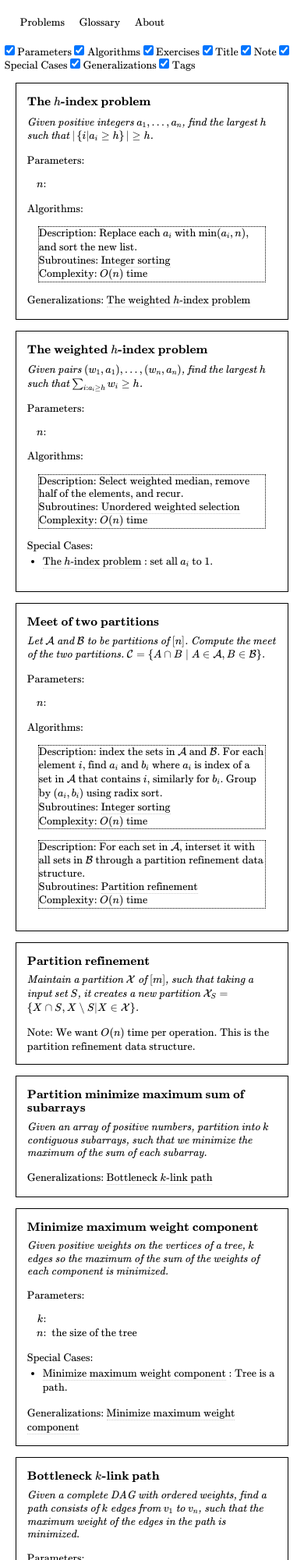
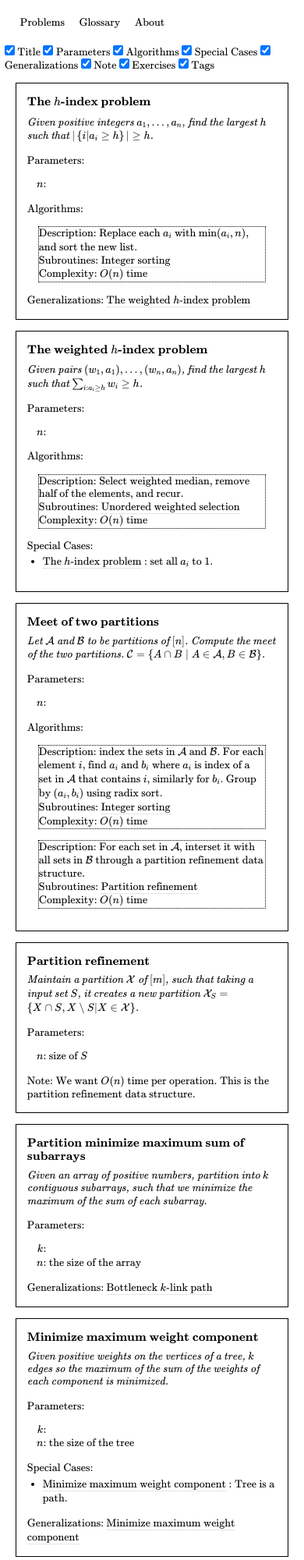
Before and after one commit to chaoxu/algoprob, a plain HTML site: page index.html in a window 390 px wide. Shown: the top 2000 px of the page at 78% size. Drawn offline with nearby package versions, Linux system fonts and the light colour scheme.

Commit message:
Publish.

```diff
--- a/default.css
+++ b/default.css
@@ -323,10 +323,7 @@ ul.inline {
 }
 .parameters dd {
     float: left;
-    margin-inline-start:0;
-}
-.parameters dd::before {
-    content:"\00a0";
+    margin: 0;
 }
 .parameters dl:after {content:"";display:table;clear:both;}
 /* Global content control
--- a/glossary.html
+++ b/glossary.html
@@ -59,32 +59,32 @@
     gtag('js', new Date());
     gtag('config', 'UA-4171915-4');
   </script>
-  <link rel="stylesheet" href="default.css?ver=1549269059">
+  <link rel="stylesheet" href="default.css?ver=1549277813">
 </head>
 <body>
 <div class="container">
 <nav class="hide-on-print">
   <ul>
-    <li><a href="../">Problems</a></li>
+    <li><a href=".">Problems</a></li>
     <li><a href="glossary.html">Glossary</a></li>
     <li><a href="https://github.com/chaoxu/algoprob">About</a></li>
   </ul>
 </nav>
 <form>
+  <input type="checkbox" name="show" value="title"  id="toggle-title" checked>
+  <label for="toggle-title">Title</label>
   <input type="checkbox" name="show" value="parameters"  id="toggle-parameters" checked>
   <label for="toggle-parameters">Parameters</label>
   <input type="checkbox" name="show" value="algorithms"  id="toggle-algorithms" checked>
   <label for="toggle-algorithms">Algorithms</label>
-  <input type="checkbox" name="show" value="exercises" id="toggle-exercises" checked>
-  <label for="toggle-exercises">Exercises</label>
-  <input type="checkbox" name="show" value="title"  id="toggle-title" checked>
-  <label for="toggle-title">Title</label>
-  <input class="inline" type="checkbox" name="show" value="note"  id="toggle-note" checked>
-  <label for="toggle-note">Note</label>
   <input class="inline" type="checkbox" name="show" value="children" id="toggle-children" checked>
   <label for="toggle-children">Special Cases</label>
   <input class="inline" type="checkbox" name="show" value="parents" id="toggle-parents" checked>
   <label for="toggle-parents">Generalizations</label>
+  <input class="inline" type="checkbox" name="show" value="note"  id="toggle-note" checked>
+  <label for="toggle-note">Note</label>
+  <input type="checkbox" name="show" value="exercises" id="toggle-exercises" checked>
+  <label for="toggle-exercises">Exercises</label>
   <input class="inline" type="checkbox" name="show" value="tags"  id="toggle-tags" checked>
   <label for="toggle-tags">Tags</label>
 </form>
--- a/index.html
+++ b/index.html
@@ -61,32 +61,32 @@ Algorithmic Problems
     gtag('js', new Date());
     gtag('config', 'UA-4171915-4');
   </script>
-  <link rel="stylesheet" href="default.css?ver=1549269059">
+  <link rel="stylesheet" href="default.css?ver=1549277813">
 </head>
 <body>
 <div class="container">
 <nav class="hide-on-print">
   <ul>
-    <li><a href="../">Problems</a></li>
+    <li><a href=".">Problems</a></li>
     <li><a href="glossary.html">Glossary</a></li>
     <li><a href="https://github.com/chaoxu/algoprob">About</a></li>
   </ul>
 </nav>
 <form>
+  <input type="checkbox" name="show" value="title"  id="toggle-title" checked>
+  <label for="toggle-title">Title</label>
   <input type="checkbox" name="show" value="parameters"  id="toggle-parameters" checked>
   <label for="toggle-parameters">Parameters</label>
   <input type="checkbox" name="show" value="algorithms"  id="toggle-algorithms" checked>
   <label for="toggle-algorithms">Algorithms</label>
-  <input type="checkbox" name="show" value="exercises" id="toggle-exercises" checked>
-  <label for="toggle-exercises">Exercises</label>
-  <input type="checkbox" name="show" value="title"  id="toggle-title" checked>
-  <label for="toggle-title">Title</label>
-  <input class="inline" type="checkbox" name="show" value="note"  id="toggle-note" checked>
-  <label for="toggle-note">Note</label>
   <input class="inline" type="checkbox" name="show" value="children" id="toggle-children" checked>
   <label for="toggle-children">Special Cases</label>
   <input class="inline" type="checkbox" name="show" value="parents" id="toggle-parents" checked>
   <label for="toggle-parents">Generalizations</label>
+  <input class="inline" type="checkbox" name="show" value="note"  id="toggle-note" checked>
+  <label for="toggle-note">Note</label>
+  <input type="checkbox" name="show" value="exercises" id="toggle-exercises" checked>
+  <label for="toggle-exercises">Exercises</label>
   <input class="inline" type="checkbox" name="show" value="tags"  id="toggle-tags" checked>
   <label for="toggle-tags">Tags</label>
 </form>
@@ -194,6 +194,12 @@ Algorithmic Problems
     <div class="description">
       Maintain a partition <span class="math">\mathcal{X}</span> of <span class="math">[m]</span>, such that taking a input set <span class="math">S</span>, it creates a new partition <span class="math">\mathcal{X}_S = \set{ X\cap S, X\setminus S |X\in \mathcal{X} }</span>.
     </div>
+    <div class="parameters">
+      <dl>
+        <dt><span class="math">n</span></dt>
+        <dd>size of <span class="math">S</span></dd>
+      </dl>
+    </div>
     <div class="note">
       We want <span class="math">O(n)</span> time per operation. This is the partition refinement data structure.
     </div>
@@ -204,6 +210,14 @@ Algorithmic Problems
     </div>
     <div class="description">
       Given an array of positive numbers, partition into <span class="math">k</span> contiguous subarrays, such that we minimize the maximum of the sum of each subarray.
+    </div>
+    <div class="parameters">
+      <dl>
+        <dt><span class="math">k</span></dt>
+        <dd></dd>
+        <dt><span class="math">n</span></dt>
+        <dd>the size of the array</dd>
+      </dl>
     </div>
     <div class="parents">
       <ul class="inline">
@@ -253,14 +267,14 @@ Algorithmic Problems
         <dd></dd>
       </dl>
     </div>
-    <div class="note">
-      See [ordered weight of complete DAG] and <a href="https://chaoxuprime.com/posts/2019-01-31-bottleneck-k-link-path.html">Bottleneck <span class="math">k</span>-link path</a>.
-    </div>
     <div class="children">
       <ul>
           <li class="child-problem"><a href="#problem-min-max-sum-k-partition-array">Partition minimize maximum sum of subarrays</a> :
             <span class="child-description">when the weight of edge <span class="math">w(i,j)</span> is sum of elements from <span class="math">i</span>th to <span class="math">j-1</span>th.</span></li>
       </ul>
+    </div>
+    <div class="note">
+      See [ordered weight of complete DAG] and <a href="https://chaoxuprime.com/posts/2019-01-31-bottleneck-k-link-path.html">Bottleneck <span class="math">k</span>-link path</a>.
     </div>
   </div>
   <div class="problem" id="problem-">
@@ -342,13 +356,13 @@ Algorithmic Problems
     <div class="description">
       Given a list of positive integers, return the sorted list
     </div>
-    <div class="note">
-      Basically, counting sort, radix sort with constant size base and radix sort with size <span class="math">n</span> base. In particular, this shows sorting elements in <span class="math">[n^c]</span> can be done in <span class="math">O(n)</span> time.
-    </div>
-    <div class="exercises">
-        <div class="exercise">Show a running time of <span class="math">O(n+m)</span> can be achieved</div>
-        <div class="exercise">Show a running time of <span class="math">O(n\log m)</span> can be achieved</div>
-        <div class="exercise">Show a running time of <span class="math">O(n \log_n m)</span> can be achieved</div>
+    <div class="parameters">
+      <dl>
+        <dt><span class="math">m</span></dt>
+        <dd>an upper bound of the elements in the list</dd>
+        <dt><span class="math">n</span></dt>
+        <dd>the length of the list</dd>
+      </dl>
     </div>
     <div class="algorithms">
         <div class="algorithm">
@@ -359,6 +373,14 @@ Algorithmic Problems
           <div class="algo-description">radix sort with base <span class="math">n</span></div>
           <div class="algo-complexity"><span class="math">O(n\log_n m)</span></div>
         </div>
+    </div>
+    <div class="note">
+      Basically, counting sort, radix sort with constant size base and radix sort with size <span class="math">n</span> base. In particular, this shows sorting elements in <span class="math">[n^c]</span> can be done in <span class="math">O(n)</span> time.
+    </div>
+    <div class="exercises">
+        <div class="exercise">Show a running time of <span class="math">O(n+m)</span> can be achieved</div>
+        <div class="exercise">Show a running time of <span class="math">O(n\log m)</span> can be achieved</div>
+        <div class="exercise">Show a running time of <span class="math">O(n \log_n m)</span> can be achieved</div>
     </div>
   </div>
   <div class="problem" id="problem-exponential-search">
@@ -374,13 +396,13 @@ Algorithmic Problems
         <dd>the smallest value such that <span class="math">p(n)</span> is true.</dd>
       </dl>
     </div>
-    <div class="exercises">
-        <div class="exercise">Show it can be done in <span class="math">O(\log n)</span> time.</div>
-    </div>
     <div class="parents">
       <ul class="inline">
           <li><a href="#problem-"></a></li>
       </ul>
+    </div>
+    <div class="exercises">
+        <div class="exercise">Show it can be done in <span class="math">O(\log n)</span> time.</div>
     </div>
   </div>
   <div class="problem" id="problem-">
@@ -496,13 +518,6 @@ Algorithmic Problems
         <dd>the length of the array.</dd>
       </dl>
     </div>
-    <div class="exercises">
-        <div class="exercise">There are <span class="math">k</span> points on a circle, find a line such that there are same number <a href="https://chaoxuprime.com/posts/2014-03-27-bisect-circle-even-point-set.html">bisect a circle with same number of points</a></div>
-        <div class="exercise">There are red points and blue points on the plane, find a line so the number of red points and blue points on each side is the same.</div>
-    </div>
-    <div class="tags">
-        <div class="tag">selection</div>
-    </div>
     <div class="algorithms">
         <div class="algorithm">
           <div class="algo-description">median of median recursion</div>
@@ -523,6 +538,13 @@ Algorithmic Problems
           <li><a href="#problem-selection">Unordered selection</a></li>
       </ul>
     </div>
+    <div class="exercises">
+        <div class="exercise">There are <span class="math">k</span> points on a circle, find a line such that there are same number <a href="https://chaoxuprime.com/posts/2014-03-27-bisect-circle-even-point-set.html">bisect a circle with same number of points</a></div>
+        <div class="exercise">There are red points and blue points on the plane, find a line so the number of red points and blue points on each side is the same.</div>
+    </div>
+    <div class="tags">
+        <div class="tag">selection</div>
+    </div>
   </div>
   <div class="problem" id="problem-selection">
     <div class="title">
@@ -536,12 +558,6 @@ Algorithmic Problems
         <dt><span class="math">n</span></dt>
         <dd>the length of the array.</dd>
       </dl>
-    </div>
-    <div class="note">
-      Linear time through soft-heap or median of median
-    </div>
-    <div class="tags">
-        <div class="tag">selection</div>
     </div>
     <div class="algorithms">
         <div class="algorithm">
@@ -560,6 +576,12 @@ Algorithmic Problems
           <li><a href="#problem-weighted-selection">Unordered weighted selection</a></li>
       </ul>
     </div>
+    <div class="note">
+      Linear time through soft-heap or median of median
+    </div>
+    <div class="tags">
+        <div class="tag">selection</div>
+    </div>
   </div>
   <div class="problem" id="problem-weighted-selection">
     <div class="title">
@@ -573,12 +595,6 @@ Algorithmic Problems
         <dt><span class="math">n</span></dt>
         <dd>the length of the array.</dd>
       </dl>
-    </div>
-    <div class="note">
-      The weighted median problem
-    </div>
-    <div class="tags">
-        <div class="tag">selection</div>
     </div>
     <div class="algorithms">
         <div class="algorithm">
@@ -597,6 +613,12 @@ Algorithmic Problems
             <span class="child-description">the weight of each element is <span class="math">1</span>.</span></li>
       </ul>
     </div>
+    <div class="note">
+      The weighted median problem
+    </div>
+    <div class="tags">
+        <div class="tag">selection</div>
+    </div>
   </div>
   <div class="problem" id="problem-unordered-search">
     <div class="title">
@@ -611,9 +633,6 @@ Algorithmic Problems
         <dd>the length of the array</dd>
       </dl>
     </div>
-    <div class="tags">
-        <div class="tag">selection</div>
-    </div>
     <div class="algorithms">
         <div class="algorithm">
           <div class="algo-description">find median, partition, decide which side <span class="math">y</span> lies and recur.</div>
@@ -624,6 +643,9 @@ Algorithmic Problems
             </div>
           <div class="algo-complexity"><span class="math">O(n)</span> time and <span class="math">O(\log n)</span> oracle calls</div>
         </div>
+    </div>
+    <div class="tags">
+        <div class="tag">selection</div>
     </div>
   </div>
   <div class="problem" id="problem-">
@@ -674,17 +696,6 @@ Algorithmic Problems
         <dd>the largest value where <span class="math">M_{n,1}\leq x</span>.</dd>
       </dl>
     </div>
-    <div class="note">
-      what is the generalization to multidimentional arrays?
-    </div>
-    <div class="exercises">
-        <div class="exercise">Show there is an algorithm with running time and matrix access both <span class="math">O(n\log m/n)</span> and <span class="math">O(\log nm)</span> oracle calls.</div>
-        <div class="exercise">Let <span class="math">t</span> be the smallest integer such that <span class="math">M_{t,t}&gt;x</span>. Show there is a <span class="math">O(\log k)</span> oracle call and <span class="math">O(t \log k/t)</span> time algorithm.</div>
-        <div class="exercise">Show there is an <span class="math">O(\sqrt{k})</span> time algorithm with <span class="math">O(\log k)</span> oracle calls.</div>
-    </div>
-    <div class="tags">
-        <div class="tag">selection</div>
-    </div>
     <div class="algorithms">
         <div class="algorithm">
           <div class="algo-description">find <span class="math">M_{t,t}&gt;x</span> using exponential search. Find <span class="math">n</span> and <span class="math">m</span> using exponential search on first row and first column. Apply search on a <span class="math">t\times n</span> and <span class="math">t\times m</span> matrix. This uses algorithm [cite the algorithm].</div>
@@ -696,6 +707,17 @@ Algorithmic Problems
           <li class="child-problem"><a href="#problem-exponential-search">Exponential search</a> :
             <span class="child-description">One has extra knowledge that <span class="math">n=1</span>.</span></li>
       </ul>
+    </div>
+    <div class="note">
+      what is the generalization to multidimentional arrays?
+    </div>
+    <div class="exercises">
+        <div class="exercise">Show there is an algorithm with running time and matrix access both <span class="math">O(n\log m/n)</span> and <span class="math">O(\log nm)</span> oracle calls.</div>
+        <div class="exercise">Let <span class="math">t</span> be the smallest integer such that <span class="math">M_{t,t}&gt;x</span>. Show there is a <span class="math">O(\log k)</span> oracle call and <span class="math">O(t \log k/t)</span> time algorithm.</div>
+        <div class="exercise">Show there is an <span class="math">O(\sqrt{k})</span> time algorithm with <span class="math">O(\log k)</span> oracle calls.</div>
+    </div>
+    <div class="tags">
+        <div class="tag">selection</div>
     </div>
   </div>
   <div class="problem" id="problem-">
```
